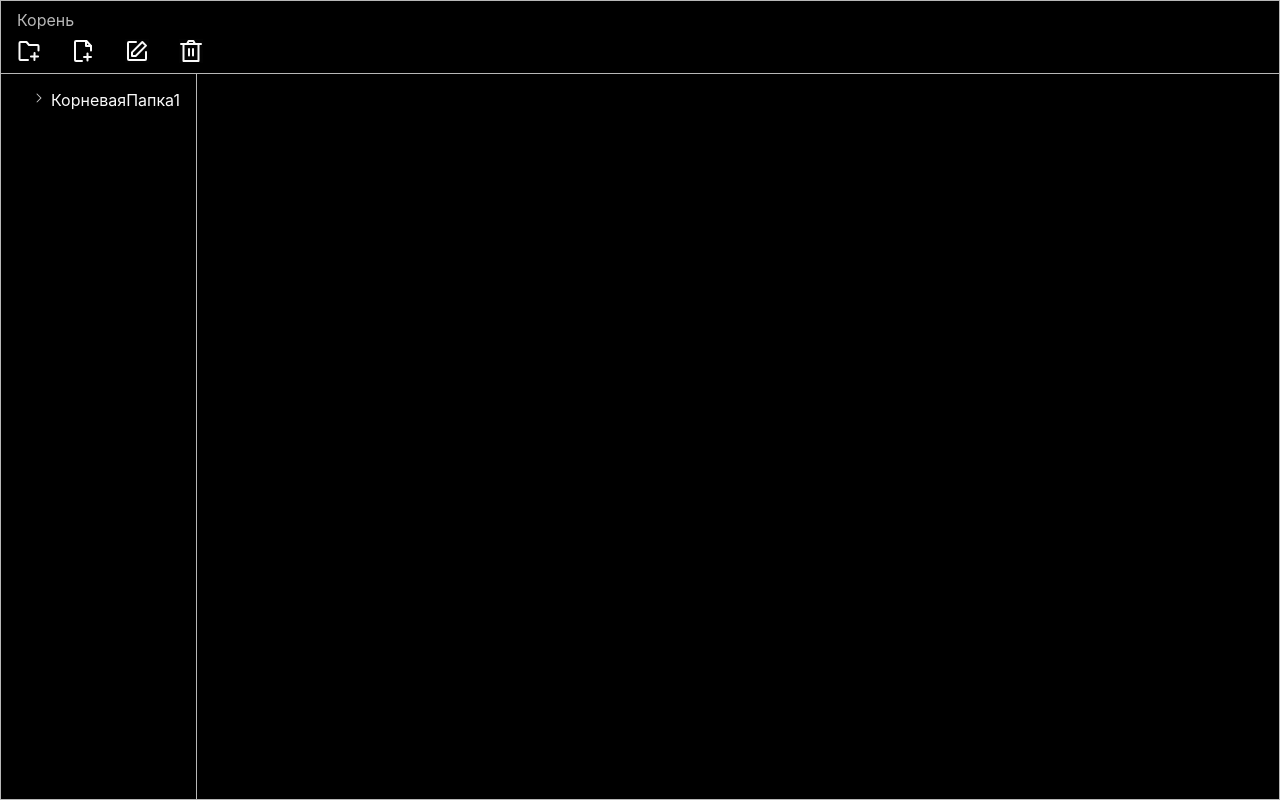
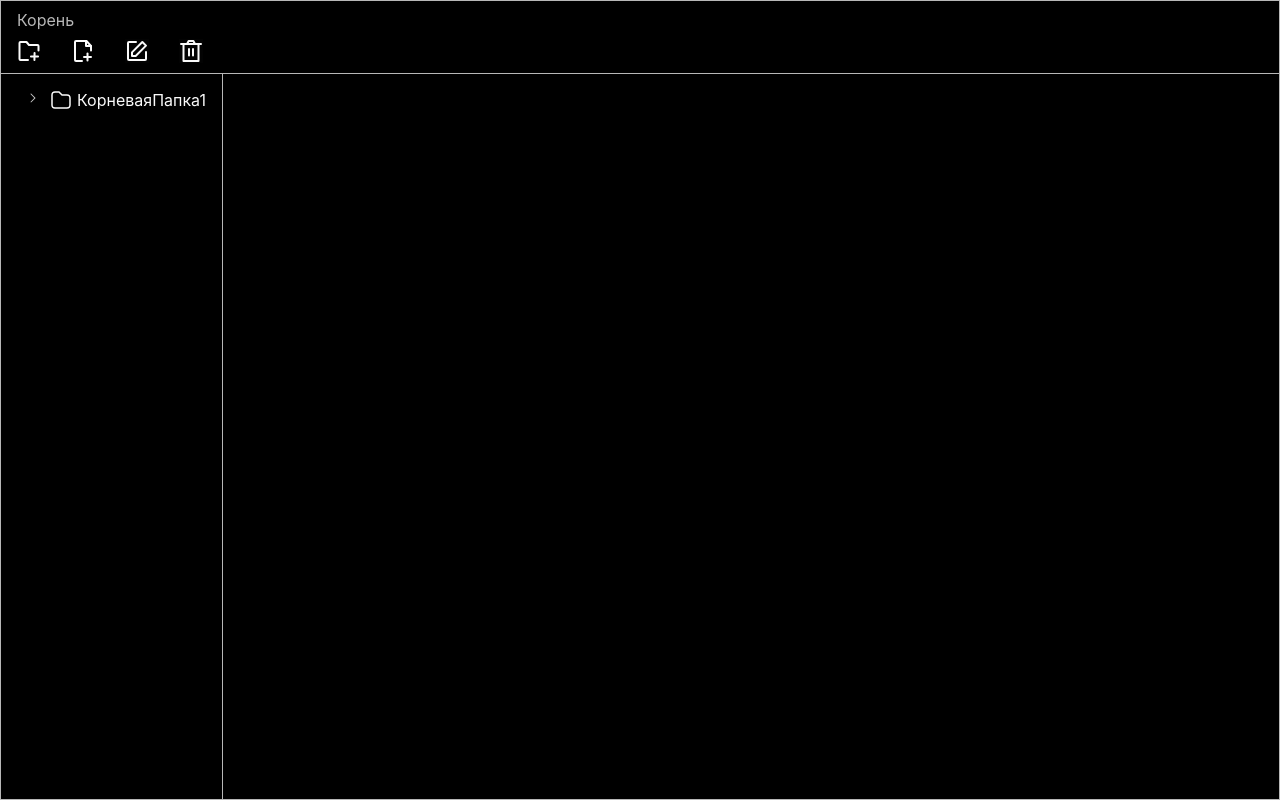
Before and after one commit to BeTaJI-JS/Tree, a React (Vite) app: page / in a window 1280 px wide. Built offline with nearby package versions, Linux system fonts and the light colour scheme.

Commit message:
добавил иконку папки для элемента дерева, подправил подсветку что заметил Дима

```diff
--- a/src/components/TreeNode/ActiveTreeNode.tsx
+++ b/src/components/TreeNode/ActiveTreeNode.tsx
@@ -48,15 +48,15 @@ const ActiveTreeNode = ({
 
   return (
     <>
-      <div
-        onClick={toggleOpen}
-        className={cn(selectedNodeId === node.id && styles.activeNode, styles.treeNodeContainer)}
-      >
+      <div onClick={toggleOpen} className={styles.treeNodeContainer}>
         <div className={styles.treeNode} onClick={() => onSelect(node)}>
           {node.type === 'folder' && (
-            <span>{isOpen ? <img src={'/openedArrow.svg'} /> : <img src={'/notOpenedArrow.svg'} />}</span>
+            <>
+              <span>{isOpen ? <img src={'/openedArrow.svg'} /> : <img src={'/notOpenedArrow.svg'} />}</span>
+              <img src='/folderItem.svg' />
+            </>
           )}
-          <span>{node.name}</span>
+          <span className={cn(selectedNodeId === node.id && styles.activeNode)}>{node.name}</span>
         </div>
         {!!newItemType && node.id === selectedNodeId && (
           <InputNode valueInput={newName} handleNode={handleAddNewItemCallback} onChange={onChangeInputHandler} />
--- a/src/components/TreeNode/SimpleTreeNode.tsx
+++ b/src/components/TreeNode/SimpleTreeNode.tsx
@@ -12,6 +12,7 @@ const SimpleTreeNode = ({ node, onSelect, isOpen, toggleOpen, defaultExpandedNod
           {node.type === 'folder' && (
             <span>{isOpen ? <img src={'/openedArrow.svg'} /> : <img src={'/notOpenedArrow.svg'} />}</span>
           )}
+          {node.type === 'folder' && <img src='/folderItem.svg' />}
           <span>{node.name}</span>
         </div>
       </div>
--- a/src/components/TreeNode/styles.module.scss
+++ b/src/components/TreeNode/styles.module.scss
@@ -3,6 +3,10 @@
 .treeNodeContainer {
   cursor: pointer;
   position: relative;
+
+  &:hover {
+    background-color: $darkBlue;
+  }
 }
 
 .treeChildNodeContainer {
@@ -14,7 +18,8 @@
   display: flex;
   align-items: center;
   position: relative;
-  padding-left: 10px;
+  padding-left: 4px;
+  gap: 4px;
 
   & > span {
     word-wrap: break-word;
```
Also changed, not shown: public/folderItem.svg (added).
